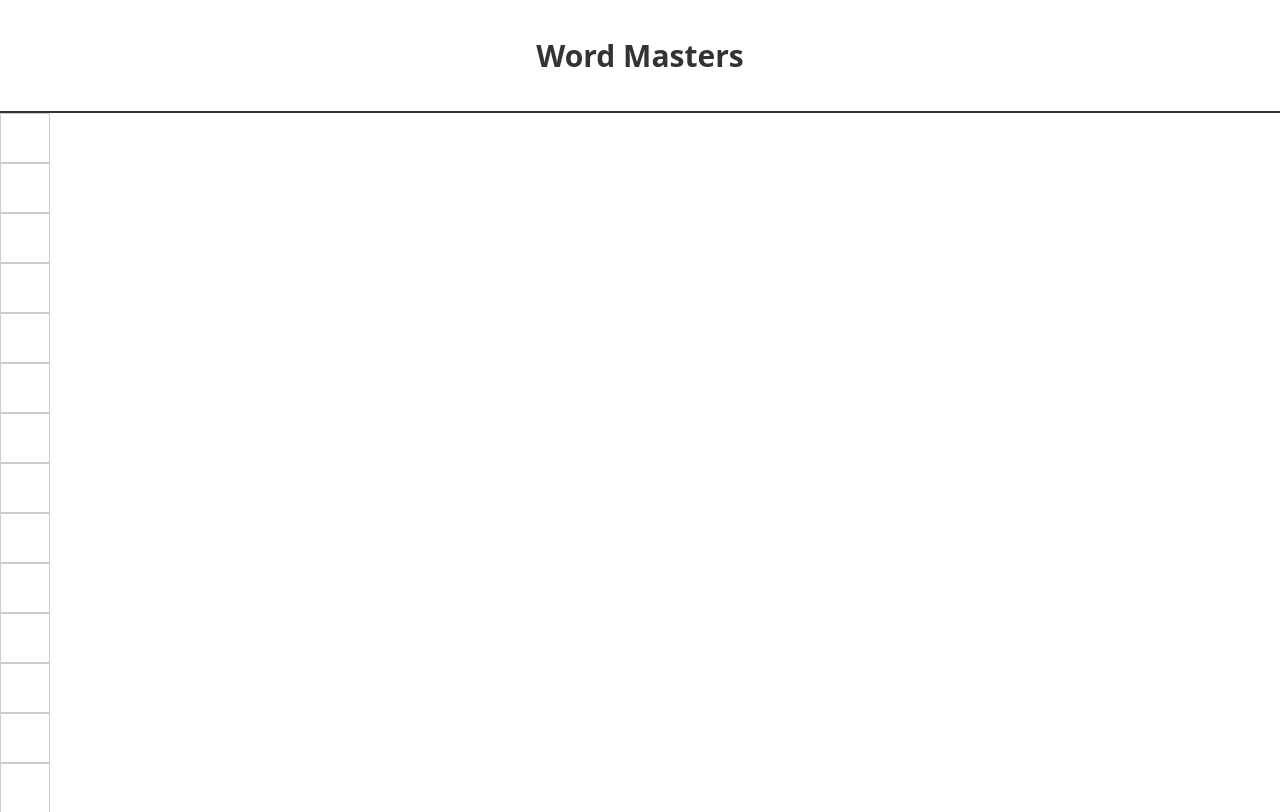
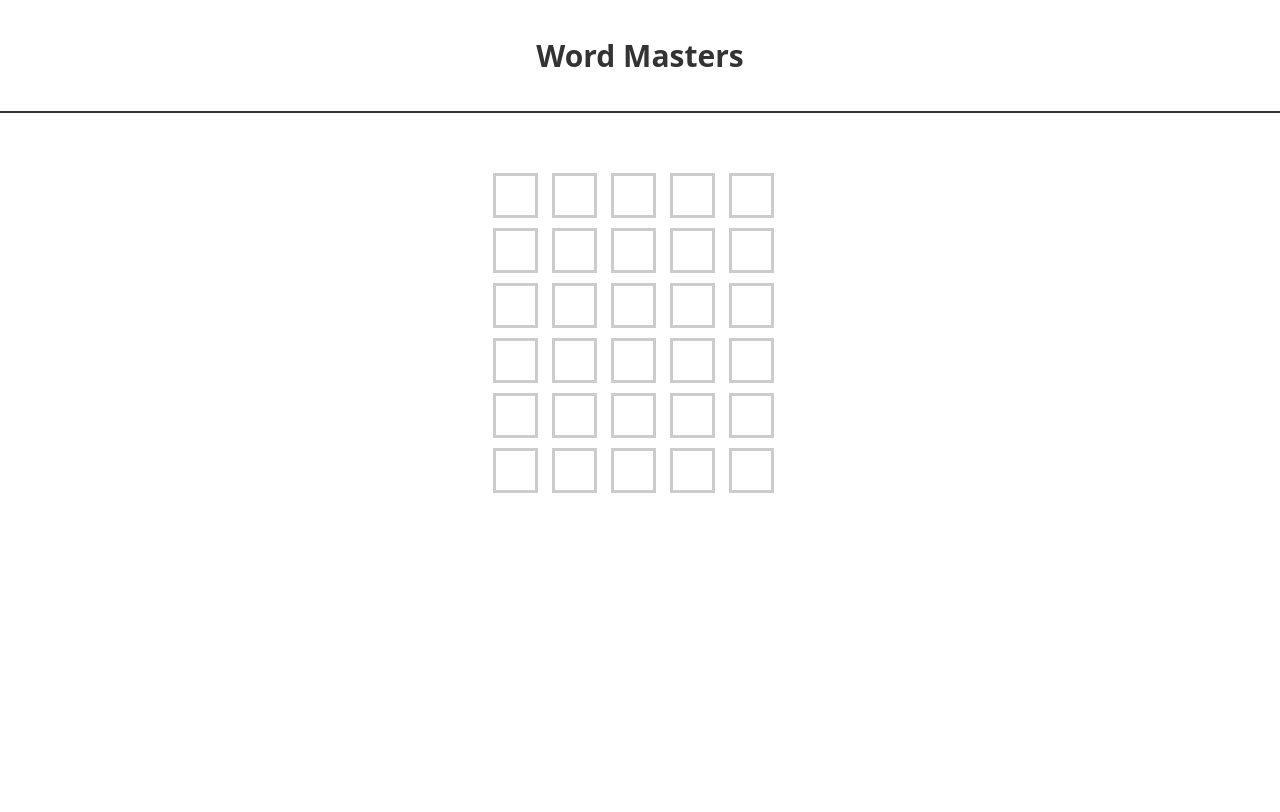
Before and after one commit to D-SNED/word-game, a plain HTML site: page index.html in a window 1280 px wide. Shown: the top 812 px of the page. Drawn offline with Linux system fonts and the light colour scheme.

Commit message:
added styling to grid, letter box

```diff
--- a/styles.css
+++ b/styles.css
@@ -21,7 +21,23 @@ body {
 }
 
 .square {
-  border: #ccc 1px solid;
-  width: 50px;
-  height: 50px;
+  border: #ccc 3px solid;
+  width: 45px;
+  height: 45px;
+  text-transform: uppercase;
+  font-size: 30px;
+  font-weight: bold;
+  display: flex;
+  justify-content: center;
+  align-items: center;
 }
+
+.grid {
+  max-width: 295px;
+  width: 100%;
+  margin: 10px auto;
+  display: grid;
+  grid-template-columns: 1fr 1fr 1fr 1fr 1fr;
+  grid-row-gap: 10px;
+  margin-top: 60px;
+}
```
Also changed, not shown: wordmaster.js (added), 1 other file.
